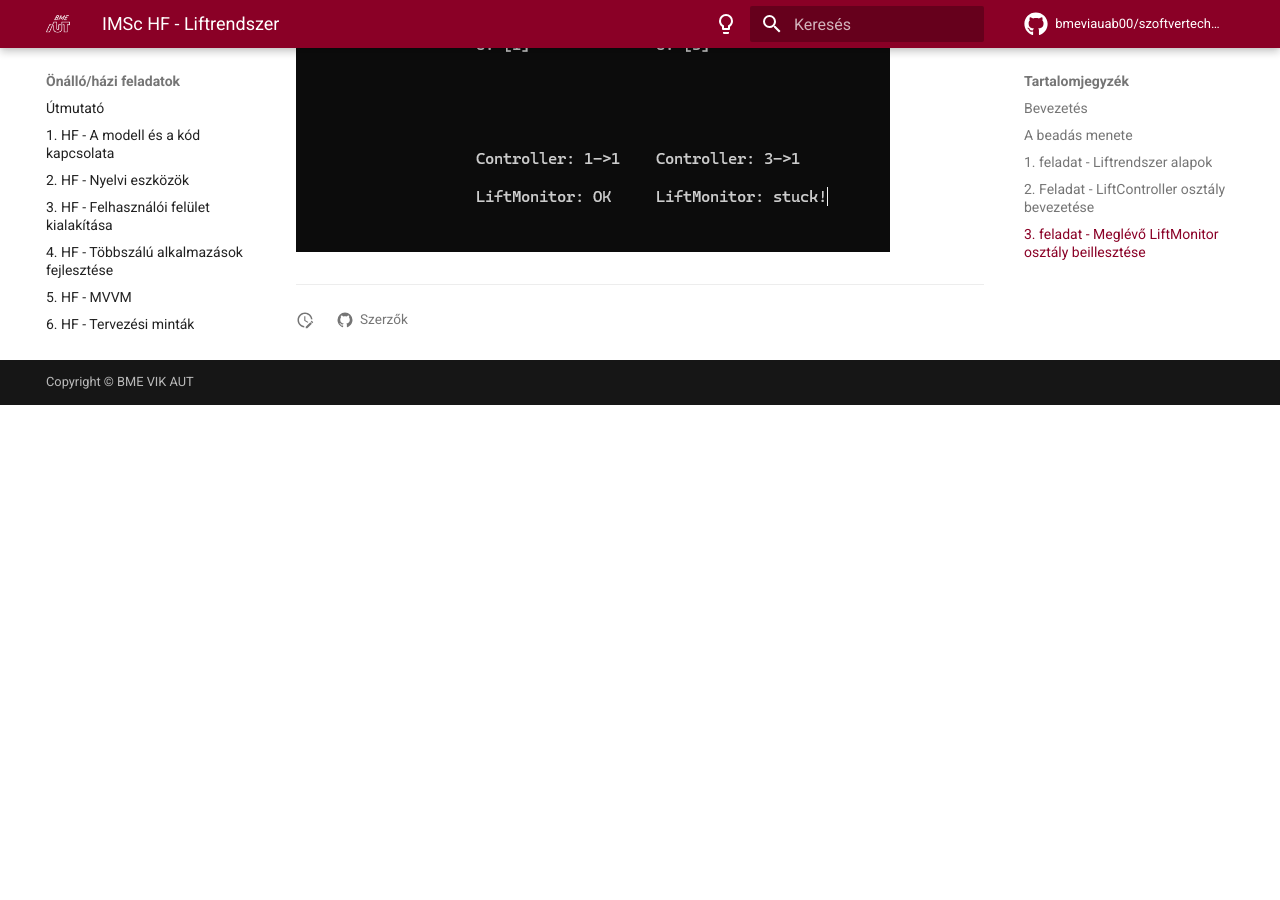
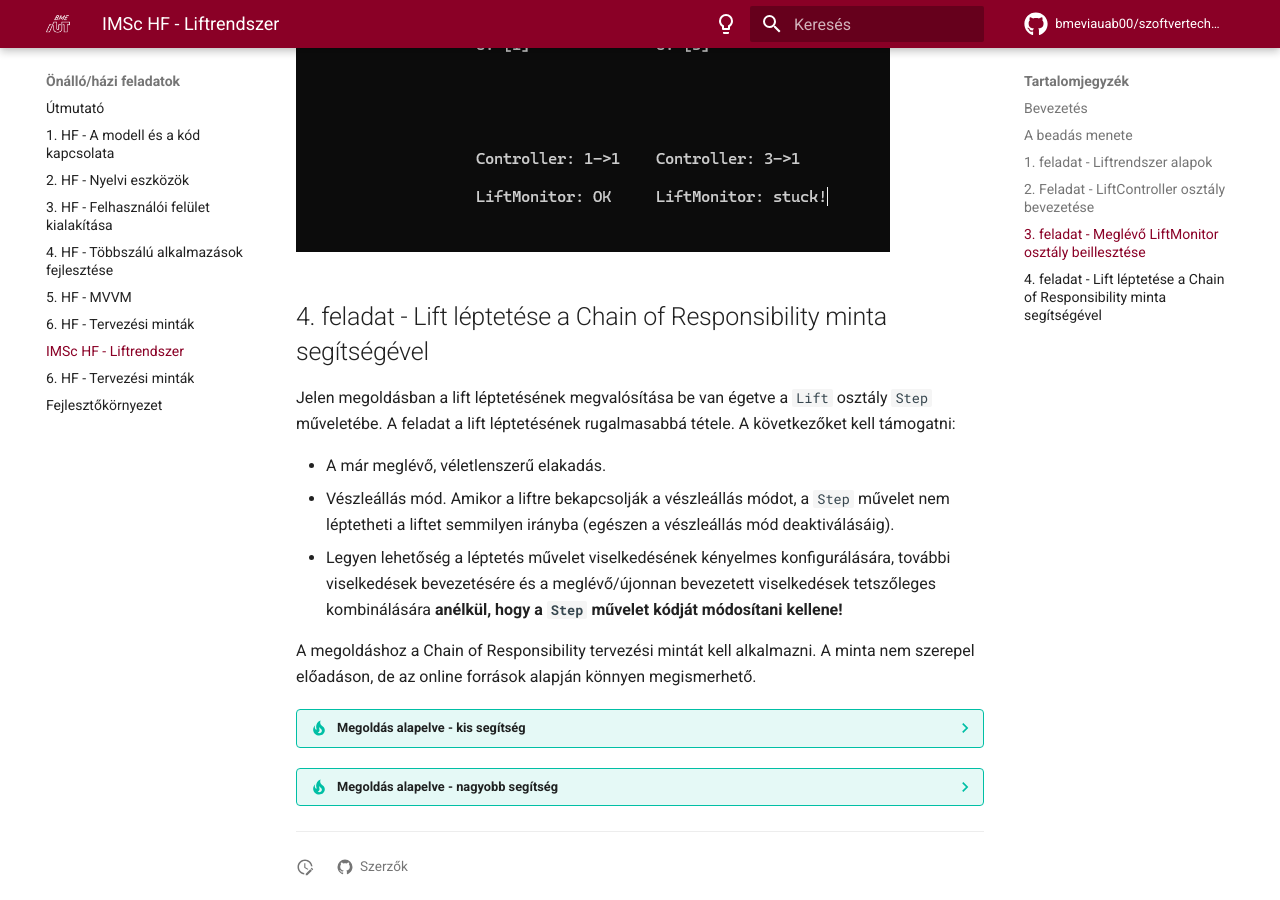
Before and after one commit to bmeviauab00/szoftvertechnikak, an MkDocs documentation site: the page built from docs/hazi/imsc-liftsystem/index.md, in a window 1280 px wide and 900 px high, scrolled down 5949 px. Built offline with MkDocs 1.6.1 and Material for MkDocs 9.7.7, drawn with Linux system fonts in a browser that asks for light colours; emoji names are drawn with the system emoji font; comment, search, counter and statistics services are not loaded; the version menu is left out; before the commit the page ends 6354 px from its top, so only the background shows below that; some of the changed text lies outside the part shown.

Commit message:
Lift léptetése Chain of Responsibility minta segítségével

```diff
--- a/docs/hazi/imsc-liftsystem/index.md
+++ b/docs/hazi/imsc-liftsystem/index.md
@@ -45,7 +45,6 @@
 * :exclamation: Kulcsfontosságú, hogy a `Lift` osztály nem tudhatja, milyen más osztályok építenek az állapotára. Pl. esetünkben egyelőre a `LiftDoor` ilyen (később lesz más is). Vagyis a rendszernek könnyen bővíthetőnek kell lenni más osztályokkal, melyek a `Lift` működésétől/állapotától függenek, új ilyen osztály bevezetésekor a `Lift` osztályt nem szabad a későbbiekben módosítani. Ennek megfelelően a `Lift` - `LiftDoor` viszonyát az Observer mintára kell építeni.
 * A jövőben a továbbfejlesztés során lehetnek más `Subject` osztályok is, ezért be kell vezetni egy `Subject` ősosztályt a kódduplikáció elkerülésére (de a házi feladatban csak egy subject lesz).
 * :exclamation: A megoldás NEM építhet .NET event-ekre (ugyanezen osztályokkal/interfészekkel pl. Java nyelven is megvalósíthatónak kell lennie).
-
 
 A liftrendszer konfiguráció összeállításért és a szimuláció futtatásáért egy `LiftSystemModel` osztály legyen a felelős. Ennek forráskódját alább megadjuk, ebből kell egy példányt a `Main` függvényben létrehozni, és a `Run` függvényét meghívni:
 
@@ -164,3 +163,19 @@
 A megoldás működésének illusztrálása:
 
 ![2 lifts](images/two-lifts-3.png)
+
+## 4. feladat - Lift léptetése a Chain of Responsibility minta segítségével
+
+Jelen megoldásban a lift léptetésének megvalósítása be van égetve a `Lift` osztály `Step` műveletébe. A feladat a lift léptetésének rugalmasabbá tétele. A következőket kell támogatni:
+
+* A már meglévő, véletlenszerű elakadás.
+* Vészleállás mód. Amikor a liftre bekapcsolják a vészleállás módot, a `Step` művelet nem léptetheti a liftet semmilyen irányba (egészen a vészleállás mód deaktiválásáig).
+* Legyen lehetőség a léptetés művelet viselkedésének kényelmes konfigurálására, további viselkedések bevezetésére és a meglévő/újonnan bevezetett viselkedések tetszőleges kombinálására **anélkül, hogy a `Step` művelet kódját módosítani kellene!**
+
+A megoldáshoz a Chain of Responsibility tervezési mintát kell alkalmazni. A minta nem szerepel előadáson, de az online források alapján könnyen megismerhető.
+
+??? tip "Megoldás alapelve - kis segítség"
+    Három konkrét Handler osztályt célszerű bevezetni és a `Lift` osztály konstruktorában megfelelő sorrendben "összefűzni", a `Step` műveletben pedig ezt használni.
+
+??? tip "Megoldás alapelve - nagyobb segítség"
+    A három Handler osztály: egy az alapértelmezett léptetésnek, egy a véletlenszerű elakadásnak, egy a vészleállásnak. Ez utóbbiba kell egy property, mely engedélyezi az emergency üzemmódot, és ezt a property-t a Lift osztályban bevezetett másik propertyn keresztül elérhetővé kell tenni a külvilág számára.
```
Also changed, not shown: other parts of docs/hazi/imsc-liftsystem/index.md (+1 -1 lines).
